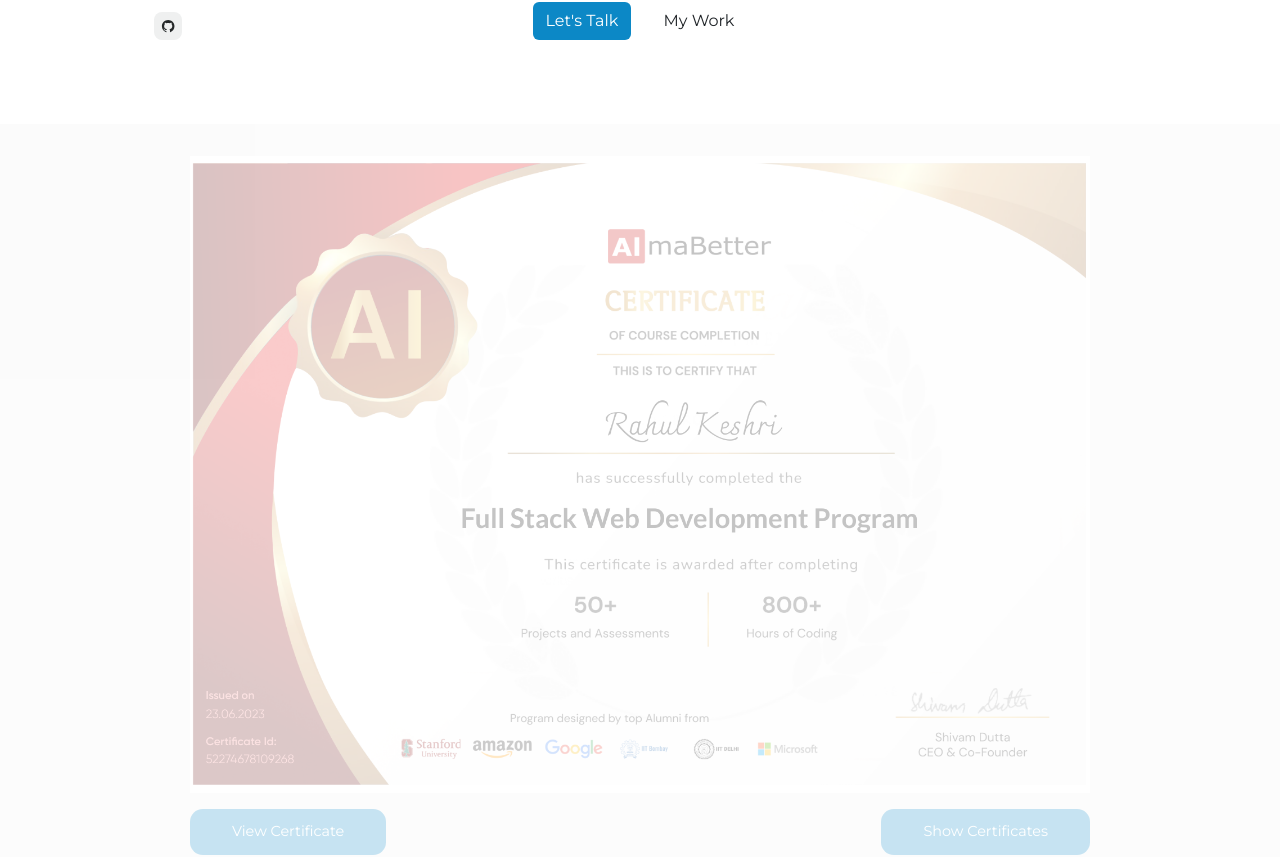
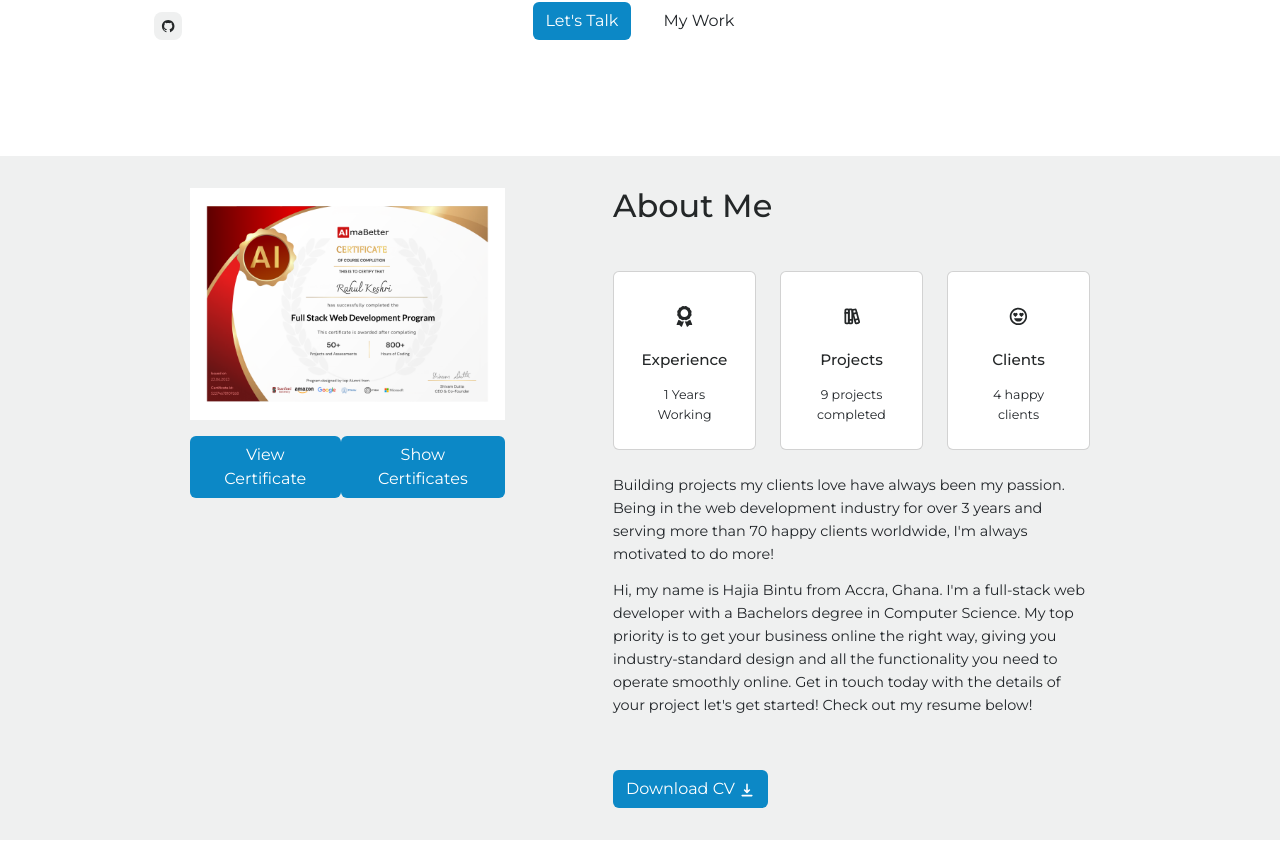
Before and after one commit to keshri522/Myportfolio, a React (Create React App) app: page / in a window 1280 px wide. Shown: the part 676-1533 px from the top of the page. Built offline with nearby package versions, Linux system fonts and the light colour scheme.

Commit message:
added some css into ABOUT OR INDEX.CSS

```diff
--- a/src/index.css
+++ b/src/index.css
@@ -60,6 +60,8 @@ section {
   padding: 2rem;
   background: var(--color-light);
   transition: var(--transition);
+  /* margin-bottom: 3rem; */
+  margin-top: 2rem;
 }
 
 section:nth-child(even) {
@@ -174,58 +176,6 @@ button::p
   padding: 0.5rem 1.2rem;
 }
 
-/* for the second buttons */
-.btns {
-  display: inline-block;
-  width: fit-content;
-  display: flex;
-  align-items: center;
-  gap: 1rem;
-  background: var(--color-light);
-  color: var(--color-black);
-  padding: 0.6rem 2.5rem;
-  border: 2px solid transparent;
-  border-radius: var(--border-radius-2);
-  cursor: pointer;
-}
-.btns.primary {
-  background: var(--color-primary);
-  /* text color always white that's why i didn't use a variable color */
-  color: white;
-  text-align: center;
-}
-
-.btns:hover {
-  background-color: transparent;
-  border-color: var(--color-light);
-  transform: translateY(-0.5rem);
-}
-
-.btns.white {
-  background: var(--color-white);
-}
-
-.btns.white:hover {
-  background: transparent;
-  border-color: var(--color-white);
-}
-
-.btns.primary {
-  background: var(--color-primary);
-  /* text color always white that's why i didn't use a variable color */
-  color: white;
-}
-
-.btns.primary:hover {
-  background: transparent;
-  border-color: var(--color-primary);
-  color: var(--color-primary);
-}
-
-.btns.sm {
-  padding: 0.5rem 1.2rem;
-}
-
 /* MEDIA QUERIES (tablets) */
 @media screen and (max-width: 1024px) {
   body {
@@ -272,13 +222,10 @@ button::p
     padding: 0.6rem 1.5rem;
     /* width: 100%; */
   }
-  .btns {
-    /* padding: 0.6rem 1.5rem; */
-    width: 100%;
-    margin-top: 0.5rem;
-    margin-bottom: 0.5rem;
-    margin-left: auto;
-    margin-right: auto;
+
+  .btn.primary {
+    margin-top: 5px;
+    margin-bottom: 5px;
   }
 
   section > p {
--- a/src/sections/about/About.jsx
+++ b/src/sections/about/About.jsx
@@ -16,11 +16,12 @@ const About = () => {
     AOS.init({ duration: 2000 });
   });
   return (
-    <section id="about" data-aos="fade-in">
+    <section id="about">
       <div className="container about__container">
         <div className="about__left">
           <div className="about__portrait">
             <img src={Cerficates} alt="About Image" />
+          </div>
           <div className="ok">
             <button
               onClick={() => {
@@ -30,7 +31,7 @@ const About = () => {
                 );
               }}
               download
-                className="btns primary"
+              className="btn primary"
             >
               View Certificate
             </button>
@@ -42,11 +43,10 @@ const About = () => {
                 );
               }}
               download
-                className="btns primary"
+              className="btn primary"
             >
               Show Certificates
             </button>
-            </div>
           </div>
         </div>
         <div className="about__right">
@@ -61,24 +61,17 @@ const About = () => {
             ))}
           </div>
           <p>
-            Enthusiastic and results-driven MERN Stack Developer with a strong
-            foundation in web development and a passion for creating efficient,
-            scalable, and visually appealing applications. Proficient in
-            building dynamic and responsive web solutions using MongoDB,
-            Express.js, React, and Node.js. Eager to leverage my technical
-            skills and creativity to contribute to innovative projects and
-            collaborate with cross-functional teams.
+            Building projects my clients love have always been my passion. Being
+            in the web development industry for over 3 years and serving more
+            than 70 happy clients worldwide, I'm always motivated to do more!
           </p>
           <p>
-            Hi, my name is Rahul keshri from India. I'm a full-stack web
-            developer with a Bachelors degree in Science.Built and deployed
-            responsive and user-friendly websites for small businesses using the
-            MERN stack, resulting in increased online visibility and customer
-            engagement. Implemented data storage and retrieval functionalities
-            using MongoDB, ensuring smooth data management and scalability.
-            Collaborated closely with clients to gather requirements, provide
-            project updates, and deliver solutions tailored to their specific
-            needs.
+            Hi, my name is Hajia Bintu from Accra, Ghana. I'm a full-stack web
+            developer with a Bachelors degree in Computer Science. My top
+            priority is to get your business online the right way, giving you
+            industry-standard design and all the functionality you need to
+            operate smoothly online. Get in touch today with the details of your
+            project let's get started! Check out my resume below!
           </p>
           <a href={CV} download className="btn primary">
             Download CV <HiDownload />
@@ -90,3 +83,74 @@ const About = () => {
 };
 
 export default About;
+
+// <section id="about" data-aos="fade-in">
+//   <div className="container about__container">
+//     <div className="about__left">
+//       <div className="about__portrait">
+//         <img src={Cerficates} alt="About Image" />
+//         <div className="ok">
+//           <button
+//             onClick={() => {
+//               window.open(
+//                 "https://certificates.almabetter.com/en/verify/52274678109268",
+//                 "_blank"
+//               );
+//             }}
+//             download
+//             className="btns primary"
+//           >
+//             View Certificate
+//           </button>
+//           <button
+//             onClick={() => {
+//               window.open(
+//                 "https://grow.almabetter.com/my-certificates",
+//                 "_blank"
+//               );
+//             }}
+//             download
+//             className="btns primary"
+//           >
+//             Show Certificates
+//           </button>
+//         </div>
+//       </div>
+//     </div>
+//     <div className="about__right">
+//       <h2>About Me</h2>
+//       <div className="about__cards">
+//         {data.map((item) => (
+//           <Card key={item.id} className="about__card">
+//             <span className="about__card-icon">{item.icon}</span>
+//             <h5>{item.title}</h5>
+//             <small>{item.desc}</small>
+//           </Card>
+//         ))}
+//       </div>
+//       <p>
+//         Enthusiastic and results-driven MERN Stack Developer with a strong
+//         foundation in web development and a passion for creating efficient,
+//         scalable, and visually appealing applications. Proficient in
+//         building dynamic and responsive web solutions using MongoDB,
+//         Express.js, React, and Node.js. Eager to leverage my technical
+//         skills and creativity to contribute to innovative projects and
+//         collaborate with cross-functional teams.
+//       </p>
+//       <p>
+//         Hi, my name is Rahul keshri from India. I'm a full-stack web
+//         developer with a Bachelors degree in Science.Built and deployed
+//         responsive and user-friendly websites for small businesses using the
+//         MERN stack, resulting in increased online visibility and customer
+//         engagement. Implemented data storage and retrieval functionalities
+//         using MongoDB, ensuring smooth data management and scalability.
+//         Collaborated closely with clients to gather requirements, provide
+//         project updates, and deliver solutions tailored to their specific
+//         needs.
+//       </p>
+//       <a href={CV} download className="btn primary">
+//         Download CV <HiDownload />
+//       </a>
+//     </div>
+//   </div>
+// </section>
--- a/src/sections/about/about.css
+++ b/src/sections/about/about.css
@@ -1,16 +1,15 @@
-.about__container {
+/* .about__container {
   display: grid;
   grid-template-columns: 35% 53%;
   gap: 12%;
 }
 
-/* .about__portrait {
+.about__portrait {
   height: fit-content;
   max-height: 40rem;
   border: 1rem solid var(--color-white);
   transition: var(--transition);
-} */
-
+}
 .about__portrait:hover {
   border-width: 0;
 }
@@ -58,10 +57,101 @@
 
 .about__right .btn {
   margin-top: 2.5rem;
+} */
+
+/* @media screen and (max-width: 2000px) {
+  .about__left {
+    display: none;
+  }
+
+  .about__container {
+    grid-template-columns: 1fr;
+  }
+
+  .about__right h2 {
+    text-align: center;
+  }
+} */
+
+/* @media screen and (max-width: 600px) {
+  .about__cards {
+    grid-template-columns: 1fr 1fr;
+    gap: 1rem;
+  }
+
+  .about__right .btn {
+    margin-top: 2rem;
+  }
+  .ok {
+    flex-direction: column;
+    width: 100%;
+  }
+} */
+
+.about__container {
+  display: grid;
+  grid-template-columns: 35% 53%;
+  gap: 12%;
+}
+
+.about__portrait {
+  height: fit-content;
+  max-height: 40rem;
+  border: 1rem solid var(--color-white);
+  transition: var(--transition);
+}
+
+.about__portrait:hover {
+  border-width: 0;
+}
+
+.about__cards {
+  margin: 3rem 0 1.5rem;
+  display: grid;
+  grid-template-columns: repeat(3, 1fr);
+  gap: 1.5rem;
+}
+
+.card.about__card {
+  text-align: center;
+}
+.ok {
+  display: flex;
+  justify-content: space-between;
+  margin-top: 1rem;
+}
+
+.about__card-icon {
+  font-size: 1.3rem;
+  color: var(--color-black);
+  border-radius: var(--border-radius-3);
+  width: fit-content;
+  margin-inline: auto;
+  padding: 0.6rem;
+  display: flex;
+  align-items: center;
+  transition: var(--transition);
+}
+
+.card.about__card:hover .about__card-icon {
+  background: var(--color-primary);
+  color: var(--color-white);
+}
+
+.card.about__card h5 {
+  margin: 1rem 0;
+}
+
+.about__right p {
+  margin-bottom: 0.8rem;
+}
+
+.about__right .btn {
+  margin-top: 2.5rem;
 }
 
 /* MEDIA QUERIES (tablets) */
-@media screen and (max-width: 2000px) {
+@media screen and (max-width: 1200px) {
   .about__left {
     /* display: none; */
   }
--- a/src/sections/myskill/myskill.css
+++ b/src/sections/myskill/myskill.css
@@ -2,7 +2,7 @@
   display: flex;
   flex-wrap: wrap;
   justify-content: center;
-  gap: 3rem;
+  gap: 2rem;
 }
 
 .contact__container .flip-container {
```
Lines whose indentation alone changed are shown as unchanged.
